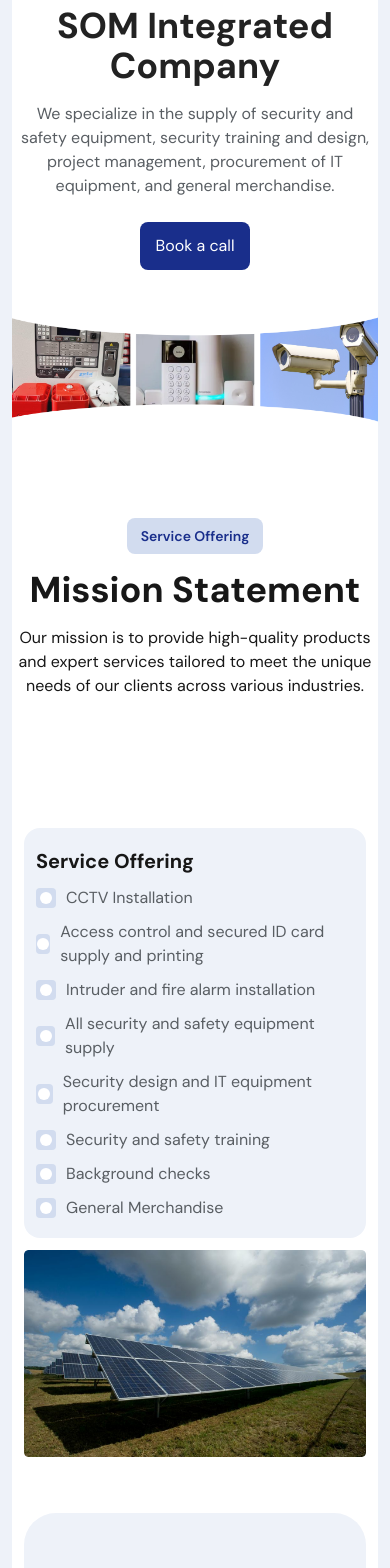
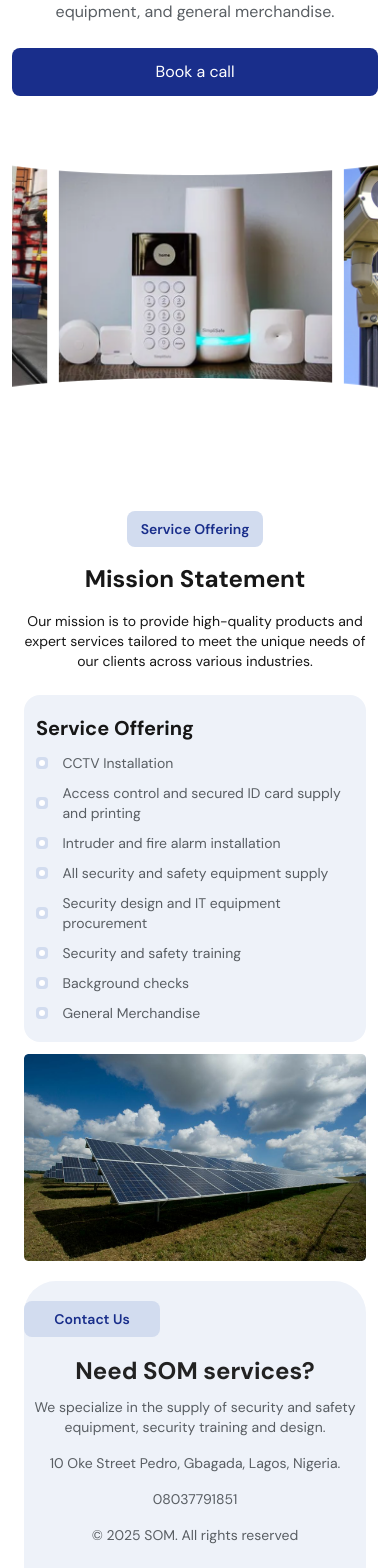
Before and after one commit to victoryejike/silver-chainsaw, a Next.js app: page / in a window 390 px wide. Shown: the part 280-1848 px from the top of the page. Built offline with nearby package versions, Linux system fonts and the light colour scheme.

Commit message:
fix: mobile view

```diff
--- a/app/components/Contact.tsx
+++ b/app/components/Contact.tsx
@@ -2,24 +2,26 @@ import React from "react";
 
 const Contact = () => {
   return (
-    <section className="pb-8 pt-14 px-3 lg:px-11" id="contact">
-      <div className="flex flex-col lg:flex-row justify-between items-center gap-x-[134px] bg-[#EEF2F9] rounded-4xl w-full pt-21 pb-16">
-        <div className=" w-full lg:w-5/12 pl-2.5 lg:pl-[65px]">
-          <p className="font-semibold text-sm text-primary py-2 px-3 bg-[#D2DCEF] w-34 text-center rounded-lg">
+    <section className="pb-8 pt-5 lg:pt-14 px-3 lg:px-11" id="contact">
+      <div className="flex flex-col lg:flex-row justify-between items-center gap-x-[134px] bg-[#EEF2F9] rounded-4xl w-full pt-5 lg:pt-21 pb-16">
+        <div className=" w-full lg:w-5/12 pl-0 mx-4 lg:pl-[65px] lg:mx-auto">
+          <p className="font-semibold text-sm text-primary py-2 px-3 bg-[#D2DCEF] w-34 text-center rounded-lg lg:mx-auto">
             Contact Us
           </p>
-          <p className="text-left font-bold text-[24px] pt-4 text-[#222222]">
+          <p className="text-center lg:text-left font-bold text-[24px] pt-4 text-[#222222]">
             Need SOM services?
           </p>
-          <p className="text-lg pt-2 text-[#595E63]">
+          <p className="text-sm lg:text-lg pt-2 text-center lg:text-left text-[#595E63]">
             We specialize in the supply of security and safety equipment,
             security training and design.
           </p>
-          <p className="text-lg pt-4 text-[#595E63]">
+          <p className="text-sm lg:text-lg pt-4 text-center lg:text-left text-[#595E63]">
             10 Oke Street Pedro, Gbagada, Lagos, Nigeria.
           </p>
-          <p className="text-lg pt-4 text-[#595E63]">08037791851</p>
-          <p className="text-lg pt-4 text-[#595E63]">
+          <p className="text-sm lg:text-lg pt-4 text-center lg:text-left text-[#595E63]">
+            08037791851
+          </p>
+          <p className="text-sm lg:text-lg pt-4 text-center lg:text-left text-[#595E63]">
             © 2025 SOM. All rights reserved
           </p>
         </div>
--- a/app/components/Header.tsx
+++ b/app/components/Header.tsx
@@ -5,11 +5,11 @@ import React from "react";
 
 const Header = () => {
   return (
-    <div className="rounded-[28px] flex justify-between items-center bg-white p-6">
+    <div className="rounded-[28px] flex justify-between items-center bg-white p-0 lg:p-6">
       <div>
         <Image src="/logo.svg" alt="logo" height={28} width={102} />
       </div>
-      <button className="bg-primary text-white rounded-lg text-base py-3 px-4 cursor-pointer">
+      <button className="bg-primary text-white rounded-lg text-base py-3 px-4 cursor-pointer hidden lg:block">
         <Link href="#contact">Book a call</Link>
       </button>
     </div>
--- a/app/components/Hero.tsx
+++ b/app/components/Hero.tsx
@@ -4,8 +4,8 @@ import React from "react";
 
 const Hero = () => {
   return (
-    <div className="text-center pt-[150px] pb-14">
-      <h1 className="font-bold text-4xl pb-4 lg:pt-0 lg:text-[56px] text-[#222222] max-w-2xl mx-auto">
+    <div className="text-center pt-7 lg:pt-[150px] pb-14">
+      <h1 className="font-bold text-[32px] pb-4 lg:pt-0 lg:text-[56px] text-[#222222] max-w-2xl mx-auto">
         SOM Integrated Company
       </h1>
       <p className="text-base lg:text-lg text-[#595E63] max-w-3xl mx-auto">
@@ -13,13 +13,26 @@ const Hero = () => {
         training and design, project management, procurement of IT equipment,
         and general merchandise.{" "}
       </p>
-      <button className="bg-primary text-white rounded-lg text-base py-3 px-4 cursor-pointer mt-6">
+      <button className="bg-primary text-white rounded-lg text-base py-3 px-4 cursor-pointer mt-6 w-full lg:w-auto">
         <Link href="#contact">Book a call</Link>
       </button>
       {/* Images */}
       <div className="flex justify-center items-center bg-white py-10">
         <div className="flex overflow-hidden">
-          <Image src="/hero.png" alt="hero" height={395} width={1296} />
+          <Image
+            src="/hero.png"
+            alt="hero"
+            height={395}
+            width={1296}
+            className="hidden lg:block"
+          />
+          <Image
+            src="/hero-mobile.png"
+            alt="hero"
+            height={395}
+            width={1296}
+            className="block lg:hidden"
+          />
         </div>
       </div>
     </div>
--- a/app/components/Service.tsx
+++ b/app/components/Service.tsx
@@ -8,29 +8,31 @@ const Service = () => {
       <p className="font-semibold text-sm text-primary py-2 px-3 bg-[#D2DCEF] w-34 rounded-lg text-center mx-auto">
         Service Offering
       </p>
-      <p className="text-center font-bold text-4xl lg:text-[40px] pt-4">
+      <p className="text-center font-bold text-2xl lg:text-[40px] pt-4">
         Mission Statement
       </p>
-      <p className="text-base lg:text-lg pt-4 text-center lg:w-[720px] mx-auto">
+      <p className="text-sm lg:text-lg pt-4 text-center lg:w-[720px] mx-auto">
         Our mission is to provide high-quality products and expert services
         tailored to meet the unique needs of our clients across various
         industries.
       </p>
-      <div className="grid grid-cols-1 lg:grid-cols-2 gap-x-6 pt-[130px] px-3 lg:px-[80px]">
+      <div className="grid grid-cols-1 lg:grid-cols-2 gap-x-6 pt-6 lg:pt-[130px] px-3 lg:px-[80px]">
         <div className="col-span-1 bg-[#EEF2F9] rounded-2xl py-[18.3px] px-3 lg:px-6 mb-3 lg:mb-0">
           <p className="font-bold text-[20px] pb-2.5">Service Offering</p>
           <>
             {services.map((item: { id: number; name: string }) => (
               <div
                 key={item.id}
-                className={`flex items-center ${
+                className={`grid grid-cols-12 items-center ${
                   item.id === services.length ? "mb-0" : "mb-2.5"
                 }`}
               >
-                <div className="w-5 h-5 bg-[#D2DCEF] flex justify-center items-center rounded-sm mr-2.5">
-                  <div className="w-3 h-3 bg-white rounded-full"></div>
+                <div className="col-span-1 w-3 h-3 lg:w-5 lg:h-5 bg-[#D2DCEF] flex justify-center items-center rounded-sm">
+                  <div className="w-1.5 h-1.5 lg:w-3 lg:h-3 bg-white rounded-full"></div>
                 </div>
-                <p className="text-base text-[#595E63] ">{item.name}</p>
+                <p className="col-span-11 text-sm md:text-base text-[#595E63] ">
+                  {item.name}
+                </p>
               </div>
             ))}
           </>
--- a/app/globals.css
+++ b/app/globals.css
@@ -21,7 +21,7 @@
 } */
 
 body {
-  background: var(--background);
+  /* background: var(--background); */
   color: var(--foreground);
   /* font-family: Arial, Helvetica, sans-serif; */
 }
--- a/app/layout.tsx
+++ b/app/layout.tsx
@@ -23,7 +23,7 @@ export default function RootLayout({
   return (
     <html lang="en">
       <body
-        className={`${dm_sans.variable} antialiased px-3 lg:px-18 pt-6 pb-12 font-sans`}
+        className={`${dm_sans.variable} antialiased px-3 lg:px-18 pt-6 pb-12 font-sans bg-white lg:bg-background`}
       >
         <Header />
         <main>{children}</main>
```
Also changed, not shown: public/hero-mobile.png (added).
